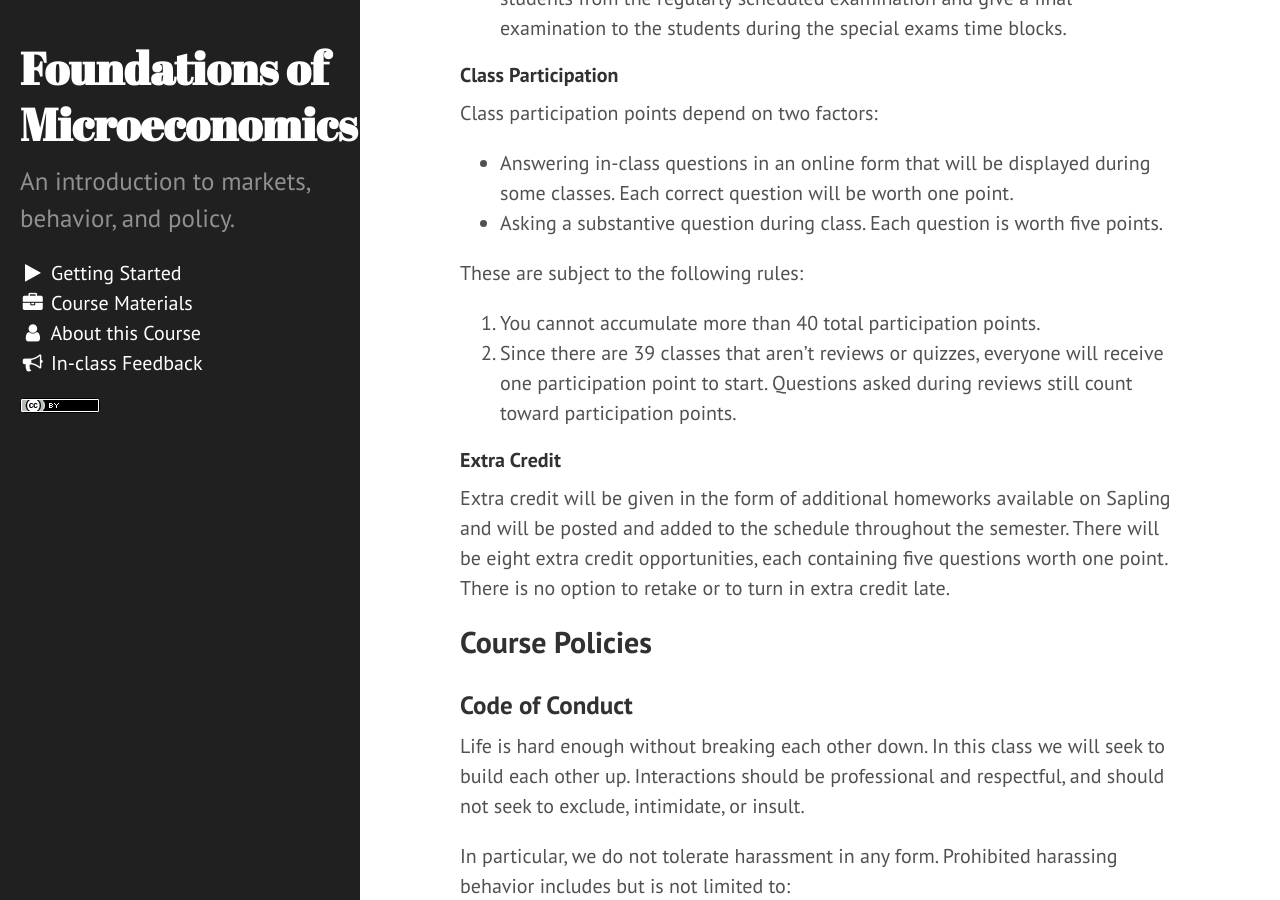
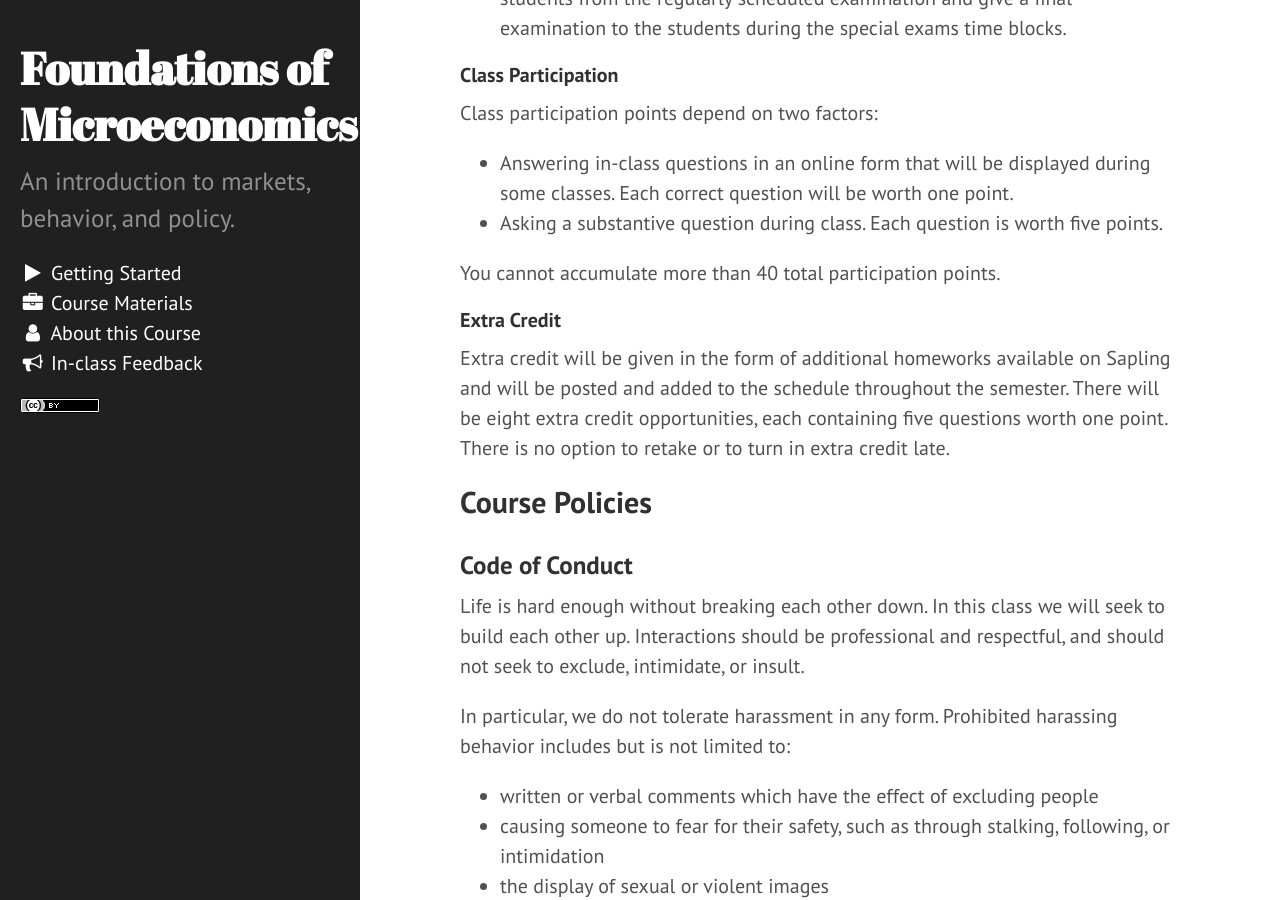
Before and after one commit to potterzot/econs101, a Jekyll site: the page built from syllabus.md, in a window 1280 px wide and 900 px high, scrolled down 6552 px. Built offline with Jekyll 4.4.1, drawn with Linux system fonts in a browser that asks for light colours; nearby versions of some CDN libraries.

Commit message:
update syllabus for clearer participation description.

```diff
--- a/syllabus.md
+++ b/syllabus.md
@@ -175,10 +175,7 @@ Class participation points depend on two factors:
 * Answering in-class questions in an online form that will be displayed during some classes. Each correct question will be worth one point.
 * Asking a substantive question during class. Each question is worth five points.
 
-These are subject to the following rules:
-
-1. You cannot accumulate more than 40 total participation points.
-2. Since there are 39 classes that aren't reviews or quizzes, everyone will receive one participation point to start. Questions asked during reviews still count toward participation points.
+You cannot accumulate more than 40 total participation points.
 
 #### Extra Credit
 
```
